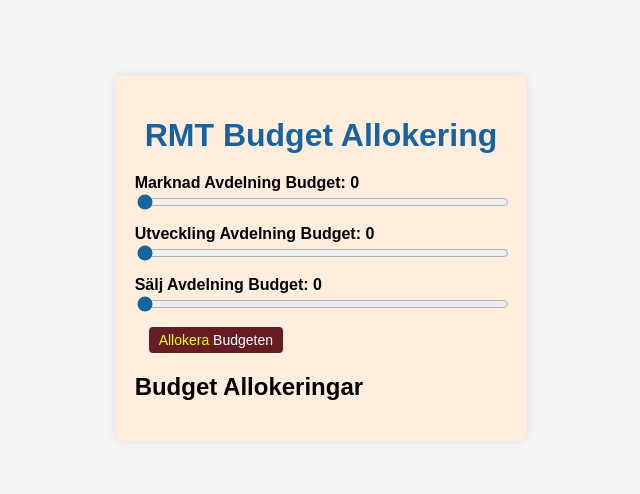
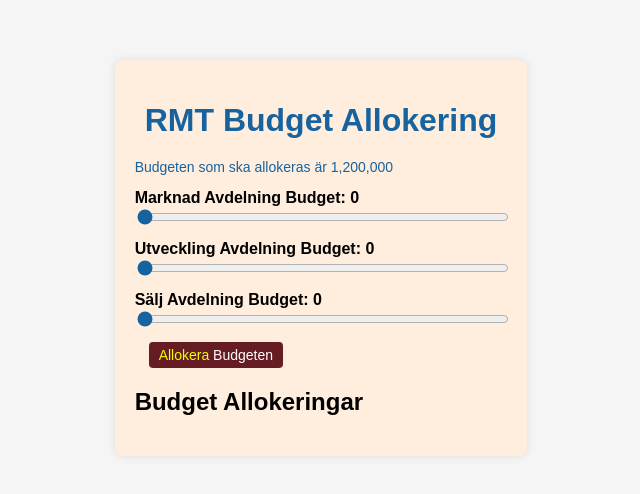
Before and after one commit to maheralsamman/RMT-uppgift, a React (Create React App) app: page / in a window 1280 px wide. Shown: the part 142-636 px from the top of the page, without its empty margins (319-959 px from the left). Built offline with nearby package versions, Linux system fonts and the light colour scheme.

Commit message:
add some fixes

```diff
--- a/src/App.tsx
+++ b/src/App.tsx
@@ -6,6 +6,8 @@ interface BudgetAllocation {
   development: number;
   sell: number;
 }
+
+const budget: number = 1200000 ;
 
 const App: React.FC = () => {
   const [budgetAllocations, setBudgetAllocations] = useState<BudgetAllocation[]>([]);
@@ -33,7 +35,7 @@ const App: React.FC = () => {
 
   const allocateBudget = (): void => {
     const totalBudget: number = market + development + sell;
-    if (totalBudget === 1200000) {
+    if (totalBudget === budget) {
       const newAllocation: BudgetAllocation = {
         id: budgetAllocations.length === 0 ? 1 : budgetAllocations[budgetAllocations.length - 1].id + 1,
         market,
@@ -96,11 +98,12 @@ const App: React.FC = () => {
     return (
       <div className="container">
         <h1>RMT Budget Allokering</h1>
+        <p>Budgeten som ska allokeras är {budget.toLocaleString()}</p>
         <label>Marknad Avdelning Budget: {market}</label>
         <input
           type="range"
           min={0}
-          max={1200000}
+          max={budget}
           step={1000}
           value={market}
           onChange={(e) => setMarket(parseInt(e.target.value))}
@@ -111,7 +114,7 @@ const App: React.FC = () => {
         <input
           type="range"
           min={0}
-          max={1200000}
+          max={budget}
           step={1000}
           value={development}
           onChange={(e) => setDevelopment(parseInt(e.target.value))}
@@ -122,7 +125,7 @@ const App: React.FC = () => {
         <input
           type="range"
           min={0}
-          max={1200000}
+          max={budget}
           step={1000}
           value={sell}
           onChange={(e) => setSell(parseInt(e.target.value))}
--- a/src/styles.css
+++ b/src/styles.css
@@ -21,7 +21,10 @@ h1 {
   text-align: center;
   margin-bottom: 20px;
 }
-
+p {
+    color: #17639f;
+   font-size: 14px;
+}
 label {
   font-weight: bold;
   margin-bottom: 5px;
```
